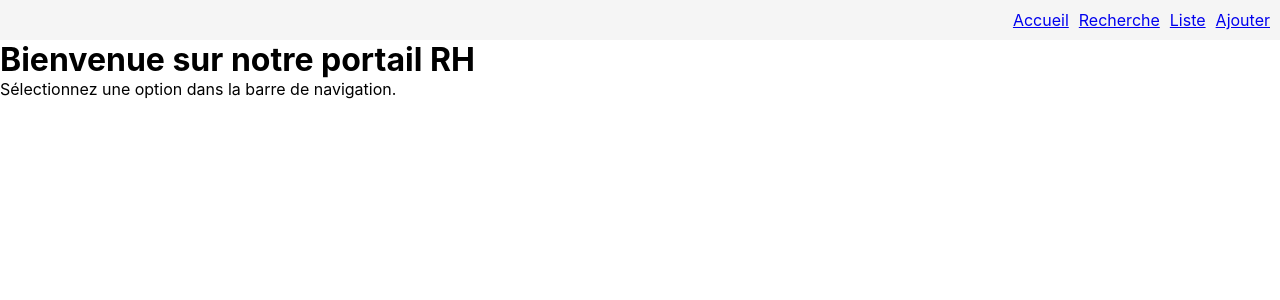
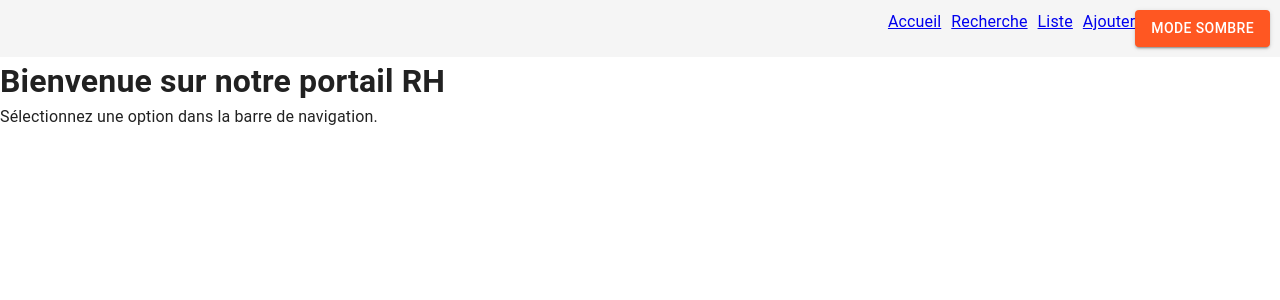
Before and after one commit to ELodieDenis/App-entreprise-salari-s, a React (Vite) app: page / in a window 1280 px wide. Shown: the top 300 px of the page. Built offline with nearby package versions, Linux system fonts and the light colour scheme.

Commit message:
mode dark

```diff
--- a/package.json
+++ b/package.json
@@ -3,6 +3,9 @@
   "version": "0.1.0",
   "private": true,
   "dependencies": {
+    "@emotion/react": "^11.14.0",
+    "@emotion/styled": "^11.14.0",
+    "@mui/material": "^7.0.2",
     "@testing-library/dom": "^10.4.0",
     "@testing-library/jest-dom": "^6.6.3",
     "@testing-library/react": "^16.3.0",
--- a/src/App.jsx
+++ b/src/App.jsx
@@ -1,16 +1,43 @@
 import "./App.css";
 import { BrowserRouter as Router, Routes, Route, Link } from "react-router-dom";
-import PersonsEntreprise from "./Components/PersonsEntreprise";
-import SelectEmployee from "./Components/SelectEmployee";
-import Home from "./Components/Home";
-import AddPersons from "./Components/AddPersons";
 import List from "./Pages/List";
 import HomePage from "./Pages/HomePage";
 import RecherchePage from "./Pages/RecherchePage";
 import AjoutPage from "./Pages/AjoutPage";
+// Import MUI
+import { ThemeProvider, createTheme } from "@mui/material/styles";
+import { Box, CssBaseline, Button } from "@mui/material";
+import { deepOrange, blueGrey } from "@mui/material/colors";
+import { useState, useMemo } from "react";
 
 function App() {
+
+const [ mode, setMode ] = useState("light")
+
+const theme = useMemo(() =>
+  createTheme({
+    palette: {
+      mode: mode,
+      primary: deepOrange,
+      secondary: blueGrey,
+    },
+  }), [mode]
+);
+
+const toggleMode = () => {
+  setMode((prev) => (prev === "light" ? "dark" : "light"));
+};
+
+
+// const [ open, setOpen ] = useState(true)
+// const toggleDrawer = () => {
+//   setOpen(!open)
+// }
+
   return (
+    <ThemeProvider theme={theme}>
+      <CssBaseline />
+      <Box sex={{display: "flex"}}>
       <Router>
         <div className="App">
           <header>
@@ -28,6 +55,11 @@ function App() {
                 <li className="ul_li_navbar li_ajout">
                   <Link to="/ajouter">Ajouter</Link>
                 </li>
+                <li className="dark_mode">
+                    <Button onClick={toggleMode} variant="contained">
+                      Mode {mode === "light" ? "Sombre" : "Clair"}
+                    </Button>
+                  </li>
               </ul>
             </nav>
           </header>
@@ -42,6 +74,8 @@ function App() {
           </main>
         </div>
       </Router>
+      </Box>
+    </ThemeProvider>
   );
 }
 
```
Also changed, not shown: 1 other file (tests, documents, lock files or other folders). Lines whose indentation alone changed are shown as unchanged.
